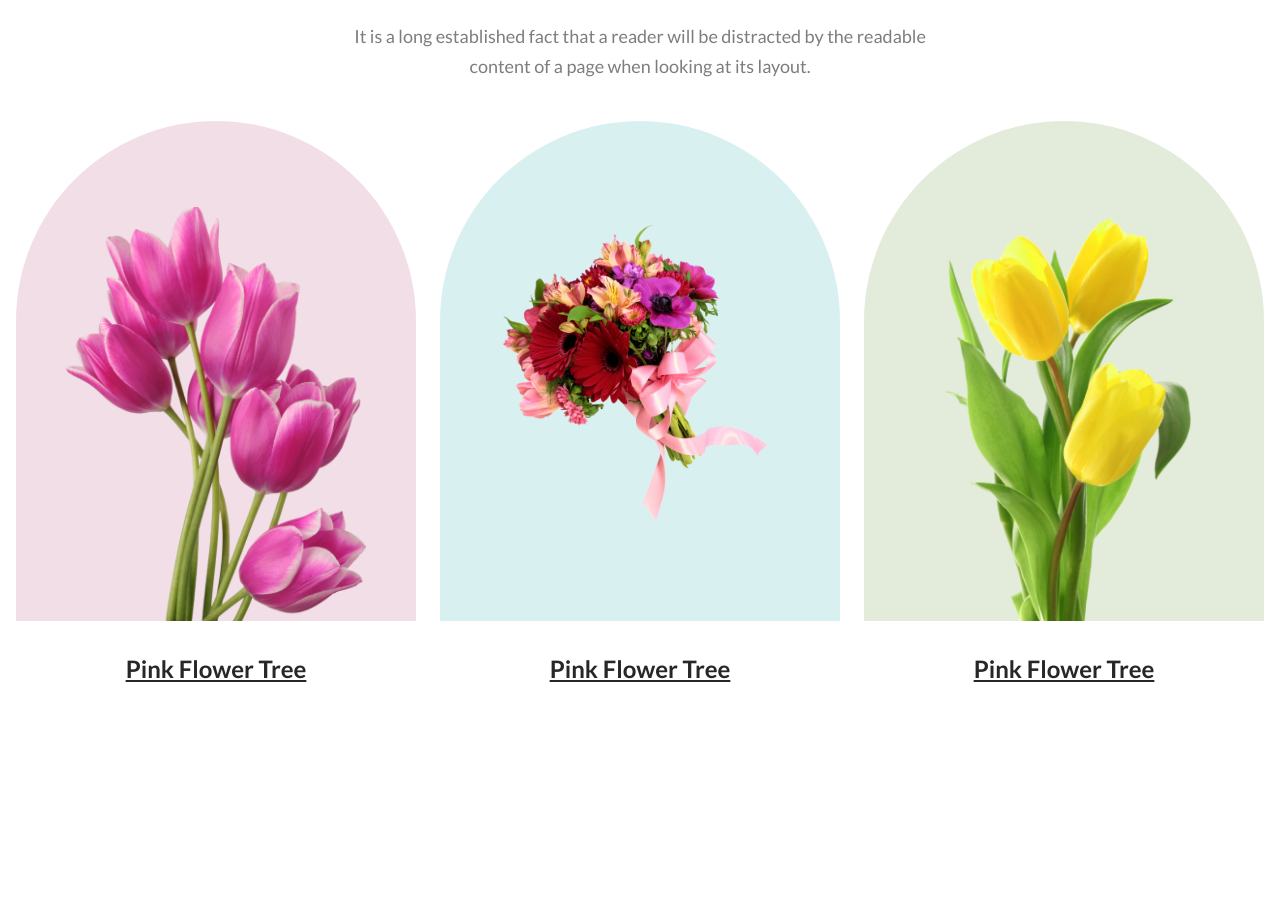
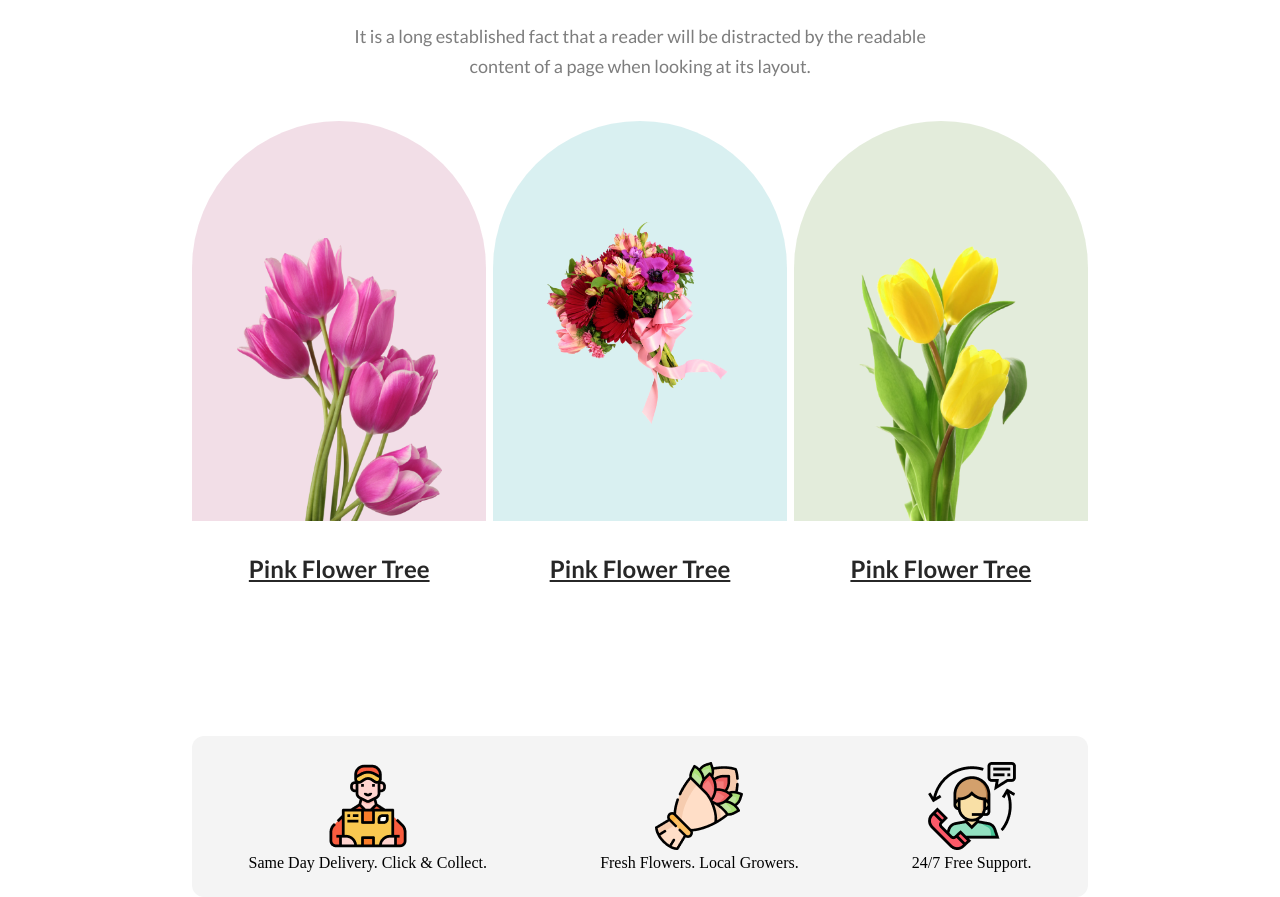
Before and after one commit to M-H-Maruf/flower-shop-website, a plain HTML site: page index.html in a window 1280 px wide. Shown: the part 1001-1898 px from the top of the page. Before the commit the page ends 1837 px from the top, so only its background shows below. Drawn offline with Linux system fonts and the light colour scheme.

Commit message:
service section added

```diff
--- a/index.html
+++ b/index.html
@@ -43,6 +43,7 @@
             <!-- banner end -->
 
             <!-- featured start -->
+            <div class="aligner">
                 <section class="featured">
                     <h2 class="section-title">Our Featured Flowers</h2>
                     <p class="section-description">
@@ -65,7 +66,27 @@
                         </div>
                     </div>
                 </section>
+            </div>
             <!-- featured end -->
+
+            <!-- service start -->
+            <section class="service aligner">
+                <div class="service-card-container">
+                    <div class="service-card">
+                        <img src="images/Group 57.png" alt="Same Day Delivery. Click & Collect.">
+                        <p>Same Day Delivery. Click & Collect.</p>
+                    </div>
+                    <div class="service-card">
+                        <img src="images/Group 58.png" alt="Fresh Flowers. Local Growers.">
+                        <p>Fresh Flowers. Local Growers.</p>
+                    </div>
+                    <div class="service-card">
+                        <img src="images/Group 59.png" alt="24/7 Free Support.">
+                        <p>24/7 Free Support.</p>
+                    </div>
+                </div>
+            </section>
+            <!-- service end -->
         </main>
         <footer></footer>
     </body>
--- a/styles/style.css
+++ b/styles/style.css
@@ -28,6 +28,10 @@
     line-height: 30px;
     margin: 32px 0px;
 }
+.aligner{
+    display: flex;
+    justify-content: center;
+}
 
 /* banner styles */
 .banner-container {
@@ -57,23 +61,27 @@
 .featured {
     margin: 150px 0px;
     text-align: center;
+    width: 1200px;
 }
 .featured > p {
     margin: 24px;
 }
 .featured-card-container {
     display: flex;
-    gap: 24px;
+    gap: .5vw;
     justify-content: center;
     margin-top: 40px;
 }
+.featured-card{
+    width: 23vw;
+}
 .card {
-    width: 400px;
-    height: 500px;
+    width: 23vw;
+    height: 400px;
     border-radius: 200px 200px 0px 0px;
     background-repeat: no-repeat;
     background-position: bottom;
-    background-size: 300px auto;
+    background-size: 16vw auto;
 }
 .card-1 {
     background-color: rgba(167, 33, 98, 0.15);
@@ -98,3 +106,17 @@
     text-decoration-line: underline;
     margin-top: 30px;
 }
+
+/* service styles */
+
+.service-card-container{
+    display: flex;
+    width: 70vw;
+    background-color: rgba(39, 39, 39, 0.05);
+    justify-content: space-around;
+    border-radius: 1.5vh;
+}
+.service-card{
+    text-align: center;
+    padding: 2vw;
+}
```
Lines whose indentation alone changed are shown as unchanged.
